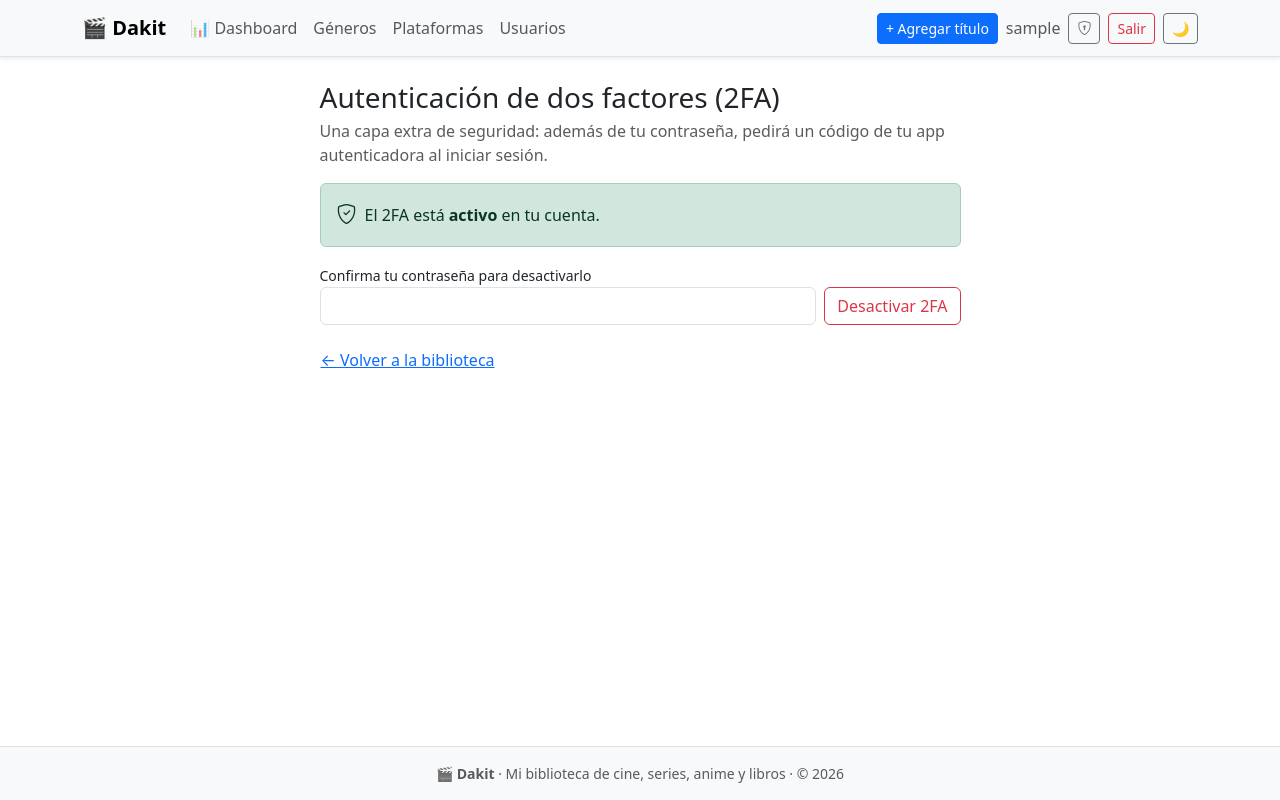
After one commit to DyM66/flask_dakit, a Flask app: page /2fa/setup in a window 1280 px wide. The commit adds this page. Run offline with Flask 3, Linux system fonts and the light colour scheme; a user stored in the database is signed in; tables that the repository leaves empty hold one stand-in row (values such as "Sample post").

Commit message:
feat(seguridad): autenticacion de dos factores (TOTP) opcional por usuario; enrolar con QR, verificacion en login, desactivar con contrasena

```diff
--- a/app.py
+++ b/app.py
@@ -4,7 +4,9 @@ from collections import Counter
 from datetime import date
 
 import click
-from flask import Flask, flash, redirect, render_template, request, url_for
+import pyotp
+import segno
+from flask import Flask, flash, redirect, render_template, request, session, url_for
 from flask_login import (
     LoginManager,
     UserMixin,
@@ -57,12 +59,20 @@ class User(UserMixin, db.Model):
     id = db.Column(db.Integer, primary_key=True)
     username = db.Column(db.String(80), unique=True, nullable=False)
     password_hash = db.Column(db.String(255), nullable=False)
+    totp_secret = db.Column(db.String(64))
 
     def set_password(self, password):
         self.password_hash = generate_password_hash(password)
 
     def check_password(self, password):
         return check_password_hash(self.password_hash, password)
+
+    @property
+    def two_factor_enabled(self):
+        return bool(self.totp_secret)
+
+    def verify_totp(self, code):
+        return self.two_factor_enabled and pyotp.TOTP(self.totp_secret).verify((code or "").strip(), valid_window=1)
 
 
 class Genre(db.Model):
@@ -498,6 +508,10 @@ def login():
     if request.method == "POST":
         user = User.query.filter_by(username=request.form["username"]).first()
         if user and user.check_password(request.form["password"]):
+            if user.two_factor_enabled:
+                session["pending_2fa_user"] = user.id
+                session["pending_2fa_next"] = request.args.get("next", "")
+                return redirect(url_for("login_2fa"))
             login_user(user)
             flash(f"Bienvenido, {user.username}.", "success")
             next_page = request.args.get("next")
@@ -508,12 +522,66 @@ def login():
     return render_template("login.html")
 
 
+@app.route("/login/2fa", methods=["GET", "POST"])
+def login_2fa():
+    user = db.session.get(User, session.get("pending_2fa_user") or 0)
+    if user is None or not user.two_factor_enabled:
+        session.pop("pending_2fa_user", None)
+        return redirect(url_for("login"))
+    if request.method == "POST":
+        if user.verify_totp(request.form.get("code", "")):
+            login_user(user)
+            session.pop("pending_2fa_user", None)
+            next_page = session.pop("pending_2fa_next", "")
+            flash(f"Bienvenido, {user.username}.", "success")
+            if next_page and next_page.startswith("/"):
+                return redirect(next_page)
+            return redirect(url_for("index"))
+        flash("Código incorrecto. Inténtalo de nuevo.", "danger")
+    return render_template("two_factor_verify.html")
+
+
 @app.route("/logout")
 @login_required
 def logout():
     logout_user()
     flash("Sesión cerrada.", "info")
     return redirect(url_for("index"))
+
+
+@app.route("/2fa/setup", methods=["GET", "POST"])
+@login_required
+def two_factor_setup():
+    if current_user.two_factor_enabled:
+        return render_template("two_factor_setup.html", enabled=True, qr=None, secret=None)
+
+    secret = session.get("2fa_setup_secret") or pyotp.random_base32()
+    session["2fa_setup_secret"] = secret
+
+    if request.method == "POST":
+        if pyotp.TOTP(secret).verify(request.form.get("code", "").strip(), valid_window=1):
+            current_user.totp_secret = secret
+            db.session.commit()
+            session.pop("2fa_setup_secret", None)
+            flash("Autenticación de dos factores activada. Pedirá un código en tu próximo inicio de sesión.", "success")
+            return redirect(url_for("two_factor_setup"))
+        flash("Código incorrecto. Revisa la app autenticadora e inténtalo de nuevo.", "danger")
+
+    uri = pyotp.totp.TOTP(secret).provisioning_uri(name=current_user.username, issuer_name="Dakit")
+    qr = segno.make(uri).svg_data_uri(scale=5)
+    return render_template("two_factor_setup.html", enabled=False, qr=qr, secret=secret)
+
+
+@app.route("/2fa/disable", methods=["POST"])
+@login_required
+def two_factor_disable():
+    if current_user.check_password(request.form.get("password", "")):
+        current_user.totp_secret = None
+        db.session.commit()
+        flash("Autenticación de dos factores desactivada.", "info")
+    else:
+        flash("Contraseña incorrecta; el 2FA sigue activo.", "danger")
+    return redirect(url_for("two_factor_setup"))
 
 
 # ─────────────────────────────── Usuarios ──────────────────────────────
--- a/requirements.txt
+++ b/requirements.txt
@@ -2,4 +2,6 @@ Flask==3.1.0
 Flask-SQLAlchemy==3.1.1
 Flask-Login==0.6.3
 Flask-WTF==1.2.1
+pyotp==2.9.0
+segno==1.6.1
 gunicorn==23.0.0
--- a/templates/base.html
+++ b/templates/base.html
@@ -23,6 +23,7 @@
         #lightbox.show { display: flex; }
         #lightbox img { max-width: 95vw; max-height: 95vh; border-radius: .5rem; box-shadow: 0 0 40px rgba(0,0,0,.6); }
         .dakit-bar { height: 6px; }
+        .qr-img { width: 200px; height: 200px; }
     </style>
     {% block head %}{% endblock %}
 </head>
@@ -46,6 +47,7 @@
                     {% if current_user.is_authenticated %}
                     <button class="btn btn-primary btn-sm" type="button" data-bs-toggle="offcanvas" data-bs-target="#addDrawer">+ Agregar título</button>
                     <span class="navbar-text">{{ current_user.username }}</span>
+                    <a class="btn btn-outline-secondary btn-sm" href="{{ url_for('two_factor_setup') }}" title="Seguridad (2FA)" aria-label="Seguridad"><i class="bi bi-shield-lock"></i></a>
                     <a class="btn btn-outline-danger btn-sm" href="{{ url_for('logout') }}">Salir</a>
                     {% else %}
                     <a class="btn btn-primary btn-sm" href="{{ url_for('login') }}">Entrar</a>
--- /dev/null
+++ b/templates/two_factor_setup.html
@@ -0,0 +1,48 @@
+{% extends 'base.html' %}
+
+{% block title %}Dakit - Seguridad (2FA){% endblock %}
+
+{% block content %}
+    <div class="row justify-content-center">
+        <div class="col-12 col-lg-7">
+            <h1 class="h3 mb-1">Autenticación de dos factores (2FA)</h1>
+            <p class="text-muted">Una capa extra de seguridad: además de tu contraseña, pedirá un código de tu app autenticadora al iniciar sesión.</p>
+
+            {% if enabled %}
+            <div class="alert alert-success d-flex align-items-center">
+                <i class="bi bi-shield-check me-2 fs-5"></i> El 2FA está <strong class="mx-1">activo</strong> en tu cuenta.
+            </div>
+            <form action="{{ url_for('two_factor_disable') }}" method="POST" class="row g-2 align-items-end" onsubmit="return confirm('¿Seguro que quieres desactivar el 2FA?');">
+                <input type="hidden" name="csrf_token" value="{{ csrf_token() }}">
+                <div class="col-12 col-sm">
+                    <label for="password" class="form-label small mb-0">Confirma tu contraseña para desactivarlo</label>
+                    <input type="password" name="password" id="password" class="form-control" required>
+                </div>
+                <div class="col-12 col-sm-auto">
+                    <button type="submit" class="btn btn-outline-danger w-100">Desactivar 2FA</button>
+                </div>
+            </form>
+            {% else %}
+            <ol class="mb-3">
+                <li>Instala una app autenticadora: <strong>Google Authenticator</strong>, <strong>Authy</strong> o <strong>Microsoft Authenticator</strong>.</li>
+                <li>Escanea este código QR con la app:</li>
+            </ol>
+            <div class="text-center mb-3">
+                <img src="{{ qr }}" alt="Código QR para 2FA" class="border rounded p-2 bg-white qr-img">
+                <div class="small text-muted mt-2">¿No puedes escanear? Ingresa esta clave manualmente:<br><code>{{ secret }}</code></div>
+            </div>
+            <form action="{{ url_for('two_factor_setup') }}" method="POST" class="row g-2 align-items-end">
+                <input type="hidden" name="csrf_token" value="{{ csrf_token() }}">
+                <div class="col-12 col-sm">
+                    <label for="code" class="form-label small mb-0">3. Ingresa el código de 6 dígitos para confirmar</label>
+                    <input type="text" name="code" id="code" class="form-control" inputmode="numeric" pattern="[0-9]*" maxlength="6" placeholder="000000" required autofocus>
+                </div>
+                <div class="col-12 col-sm-auto">
+                    <button type="submit" class="btn btn-success w-100">Activar 2FA</button>
+                </div>
+            </form>
+            {% endif %}
+            <a href="{{ url_for('index') }}" class="btn btn-link mt-3 px-0">← Volver a la biblioteca</a>
+        </div>
+    </div>
+{% endblock %}
```
Also changed, not shown: templates/two_factor_verify.html (added, +20 -0 lines).
